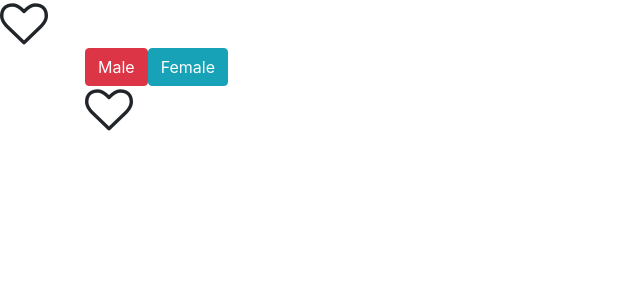
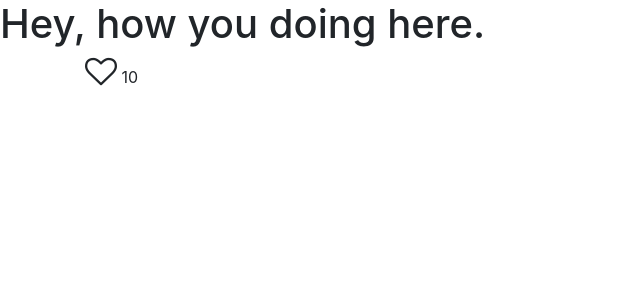
Before and after one commit to vkatkar09/Angular_assignments, an Angular app in the folder myapp/: page / in a window 1280 px wide. Shown: the top 300 px of the page, without its empty margins (0-640 px from the left). Built offline with nearby package versions, Linux system fonts and the light colour scheme.

Commit message:
#varsha : Heart Count assignement

```diff
--- a/myapp/src/app/app.component.html
+++ b/myapp/src/app/app.component.html
@@ -1,3 +1,7 @@
+<h1>Hey, how you doing here.</h1>
+
 <!-- <app-product></app-product> -->
-<app-heart></app-heart>
-<app-gender></app-gender>
+<!-- <app-heart></app-heart>
+<app-gender></app-gender> -->
+
+<app-heartLike [count]="totalCount"></app-heartLike>
--- a/myapp/src/app/app.component.ts
+++ b/myapp/src/app/app.component.ts
@@ -7,4 +7,6 @@ import { Component } from '@angular/core';
 })
 export class AppComponent {
   title = 'myapp';
+
+  public totalCount : number = 10;
 }
--- a/myapp/src/app/app.module.ts
+++ b/myapp/src/app/app.module.ts
@@ -6,13 +6,17 @@ import { ProductComponent } from './product.component';
 import { Products } from './products';
 import { HeartComponent } from './heart.component';
 import { GenderComponent } from './gender.component';
+import { HeartLikeComponent } from './heartLike.component';
+
 
 @NgModule({
   declarations: [
     AppComponent,
     ProductComponent,
     HeartComponent,
-    GenderComponent
+    GenderComponent,
+    HeartLikeComponent,
+
   ],
   imports: [
     BrowserModule
--- /dev/null
+++ b/myapp/src/app/heartLike.component.ts
@@ -0,0 +1,39 @@
+import {Component, Input} from '@angular/core';
+
+@Component({
+
+    selector : 'app-heartLike',
+    template : `
+    <div class="container">
+        <div class="row">
+         <div class="col-md-8">
+             <i class="fa fa-2x"
+             [class.fa-heart] = "ilike"
+             [class.fa-heart-o] = "!ilike"
+             (click) = "Like()"
+             [style.color] = "ilike ? 'red' : '' "
+             ></i> {{count}}
+         </div>
+        </div>
+    </div>
+
+    `
+
+})
+
+export class HeartLikeComponent{
+    public ilike : boolean = false;
+    @Input() public count : number;
+    constructor(){}
+
+    Like(){
+        this.ilike = !this.ilike;
+        this.count += this.ilike ? 1 : -1;
+
+        // if(this.ilike)
+        // this.count = this.count + 1;
+        // else
+        // this.count = this.count - 1;
+
+    }
+}
```
